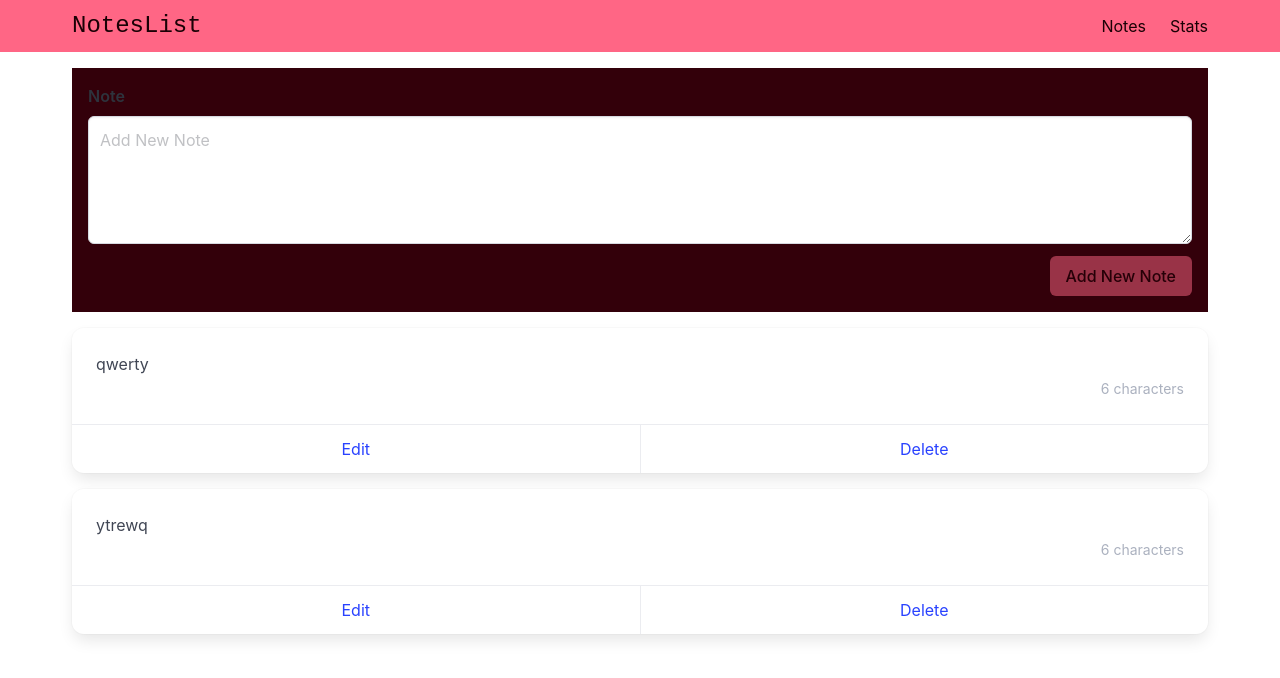
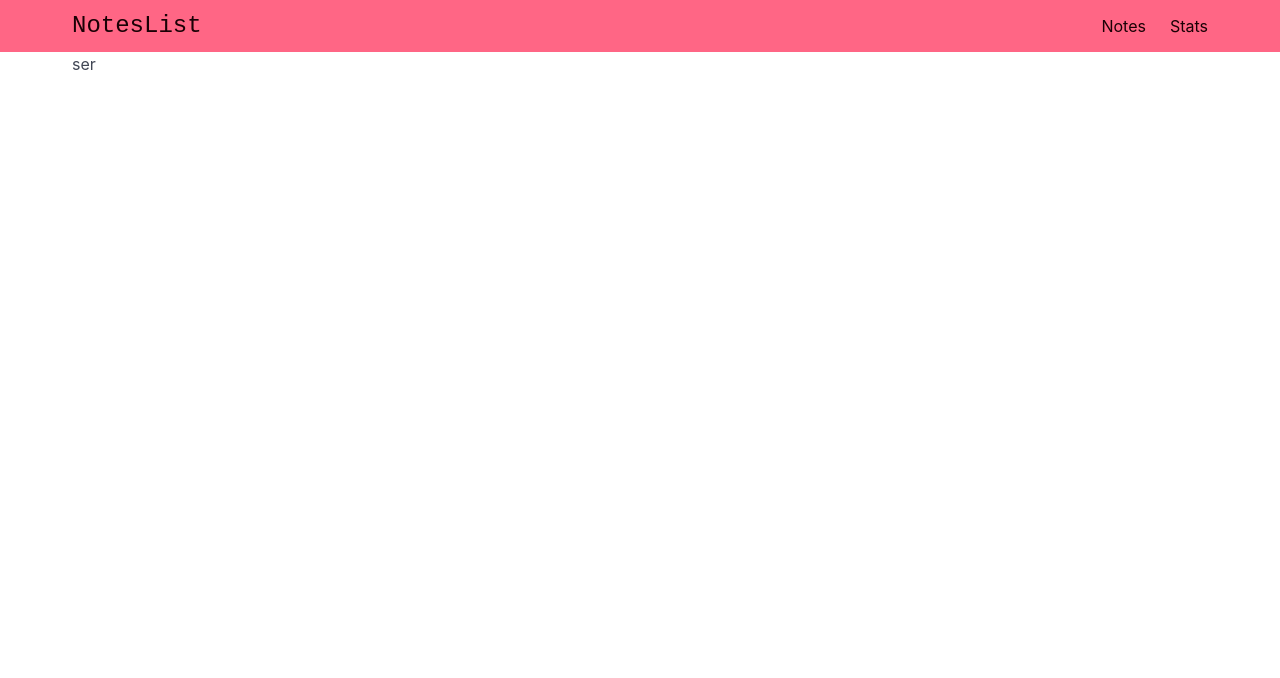
Before and after one commit to ibrohim2002/note-list, a Vue app: page /edit-note/id1 in a window 1280 px wide. Shown: the top 678 px of the page. Built offline with nearby package versions, Linux system fonts and the light colour scheme.

Commit message:
v-model modifiers

```diff
--- /dev/null
+++ b/src/components/Notes/AddEditNote.vue
@@ -0,0 +1,36 @@
+<template>
+  <div class="has-background-danger-dark my-4 p-4">
+    <div class="field">
+      <label class="label">Note</label>
+      <div class="control">
+        <textarea
+          class="textarea"
+          placeholder="Add New Note"
+          :value="modelValue"
+          @input="$emit('update:modelValue', $event.target.value)"
+          ref="textAreaRef"
+        ></textarea>
+      </div>
+    </div>
+
+    <div class="field is-grouped is-grouped-right">
+      <div class="control">
+        <slot name="button"></slot>
+      </div>
+    </div>
+  </div>
+</template>
+
+<script setup>
+import { ref } from "vue";
+const props = defineProps(['modelValue'])
+const emit = defineEmits(["update:modelValue"]);
+const textAreaRef = ref(null);
+const focusTextArea = () => {
+  textAreaRef.value.focus();
+};
+
+defineExpose({
+  focusTextArea,
+});
+</script>
--- a/src/components/Notes/SinglePost.vue
+++ b/src/components/Notes/SinglePost.vue
@@ -9,7 +9,11 @@
       </div>
     </div>
     <footer class="card-footer">
-      <a href="#" class="card-footer-item">Edit</a>
+      <RouterLink
+        :to="{ name: 'editNote', params: { id: note.id } }"
+        class="card-footer-item"
+        >Edit</RouterLink
+      >
       <a href="#" class="card-footer-item" @click="handleDeleteClick">Delete</a>
     </footer>
   </div>
@@ -18,6 +22,7 @@
 <script setup>
 import { computed, ref } from "vue";
 import { useNotesStore } from "@/stores/NotesStore";
+import AddEditNote from "./AddEditNote.vue";
 const props = defineProps({
   note: {
     type: Object,
--- a/src/router/index.js
+++ b/src/router/index.js
@@ -1,12 +1,18 @@
+import EditNoteView from "@/views/EditNoteView.vue";
 import NotesView from "@/views/NotesView.vue";
 import StatsView from "@/views/StatsView.vue";
-import { createRouter, createWebHashHistory } from "vue-router";
+import { createRouter, createWebHistory } from "vue-router";
 
 const routes = [
   {
     path: '/',
     component: NotesView,
     name: 'notes'
+  },
+  {
+    path: '/edit-note/:id',
+    component: EditNoteView,
+    name: 'editNote'
   },
   {
     path: '/stats',
@@ -16,7 +22,7 @@ const routes = [
 ];
 
 const router = createRouter({
-  history: createWebHashHistory(),
+  history: createWebHistory(),
   routes,
 });
 
--- /dev/null
+++ b/src/views/EditNoteView.vue
@@ -0,0 +1,9 @@
+<template>
+    <div>
+ser
+    </div>
+</template>
+
+<script setup>
+
+</script>
--- a/src/views/NotesView.vue
+++ b/src/views/NotesView.vue
@@ -1,51 +1,33 @@
 <template>
-  <div class="has-background-danger-dark my-4 p-4">
-    <div class="field">
-      <label class="label">Note</label>
-      <div class="control">
-        <textarea
-          class="textarea"
-          placeholder="Add New Note"
-          v-model="newNote"
-          ref="newNoteRef"
-        ></textarea>
-      </div>
-    </div>
-
-    <div class="field is-grouped is-grouped-right">
-      <div class="control">
-        <button
+  <AddEditNote v-model="newNote" ref="addEditNoteRef">
+    <template #button>
+      <button
           class="button is-link is-danger"
           :disabled="!newNote"
           @click="addNote"
         >
           Add New Note
         </button>
-      </div>
-    </div>
-  </div>
+    </template>
+  </AddEditNote>
 
-  <SinglePost
-    v-for="note in notes"
-    :key="note.id"
-    :note="note"
-  />
+  <SinglePost v-for="note in notes" :key="note.id" :note="note" />
 </template>
 
 <script setup>
+import AddEditNote from "@/components/Notes/AddEditNote.vue";
 import SinglePost from "@/components/Notes/SinglePost.vue";
 import { useNotesStore } from "@/stores/NotesStore";
 import { storeToRefs } from "pinia";
 import { ref } from "vue";
 const notesStore = useNotesStore();
-const newNoteRef = ref(null);
+const addEditNoteRef = ref(null);
 const newNote = ref("");
 const { notes } = storeToRefs(notesStore);
 
 const addNote = () => {
-  notesStore.addNote(newNote.value)
+  notesStore.addNote(newNote.value);
   newNote.value = "";
-  newNoteRef.value.focus();
+  addEditNoteRef.value.focusTextArea();
 };
-
 </script>
```
